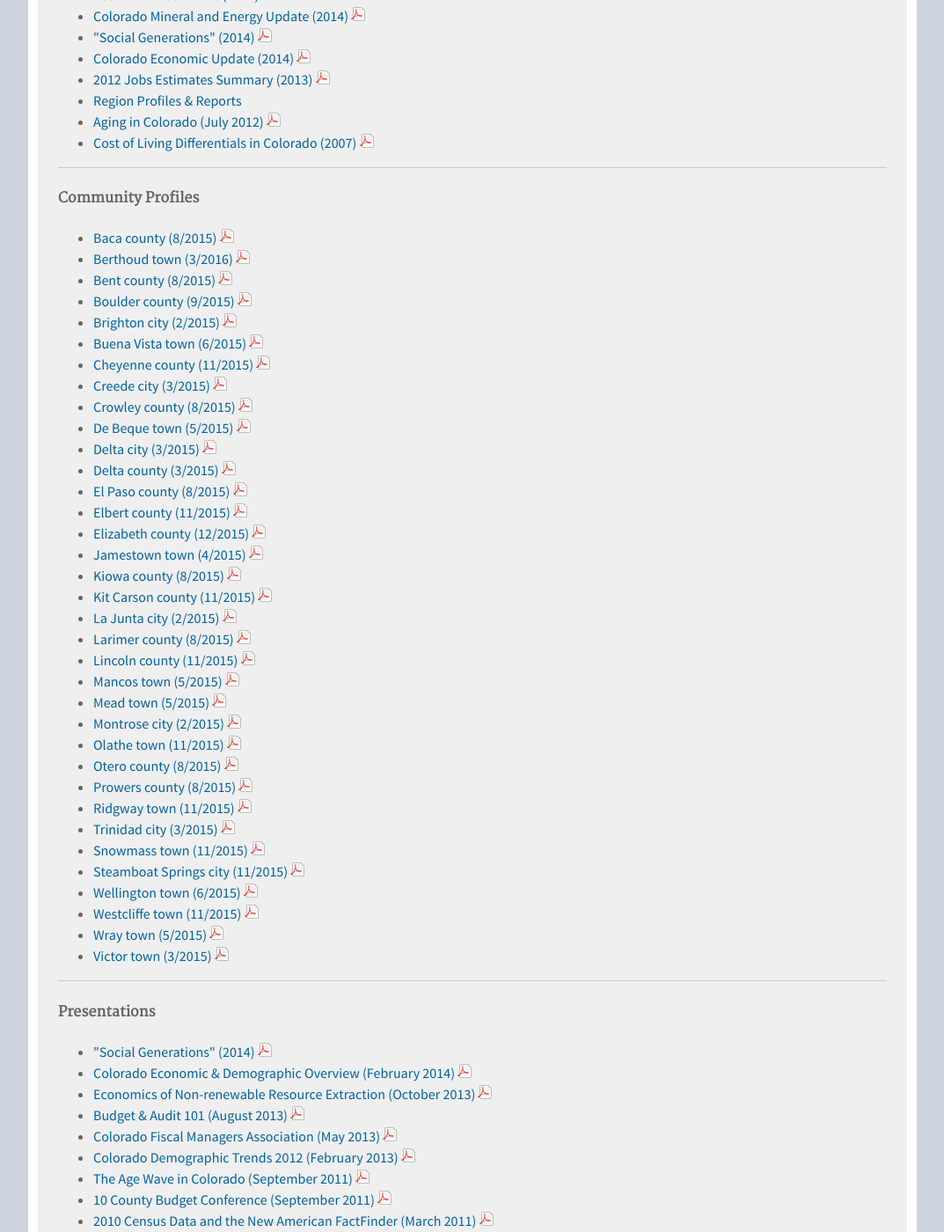
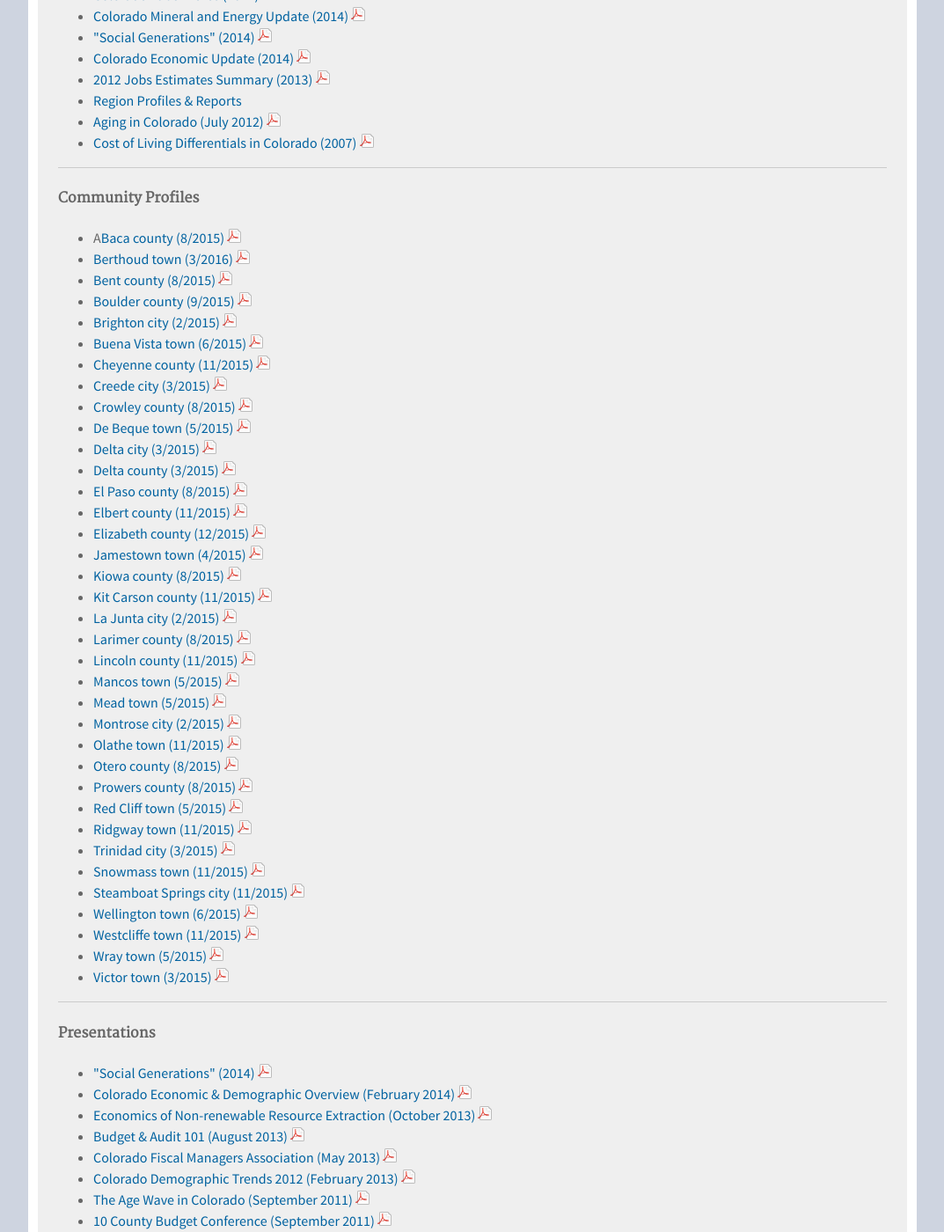
Before and after one commit to TBleess/Website_New, a Jekyll site: the page built from pages/9_Not_in_Menu/publications-and-presentations.md, in a window 1280 px wide and 1400 px high, scrolled down 711 px. Shown: the whole window at 88% size, without its empty margins (103-1176 px from the left). Built offline with Jekyll 4.4.1, drawn with Linux system fonts in a browser that asks for light colours.

Commit message:
Updated publications-and-presentations.md

```diff
--- a/pages/9_Not_in_Menu/publications-and-presentations.md
+++ b/pages/9_Not_in_Menu/publications-and-presentations.md
@@ -45,7 +45,7 @@ published: true
 
 #### Community Profiles
 
-- [Baca county (8/2015) ![pdf](/images/page_white_acrobat.png 'download pdf file')](https://drive.google.com/uc?export=download&id=0B-vz6H4k4SESczA5eEd6MVpCWFk)
+- A[Baca county (8/2015) ![pdf](/images/page_white_acrobat.png 'download pdf file')](https://drive.google.com/uc?export=download&id=0B-vz6H4k4SESczA5eEd6MVpCWFk)
 - [Berthoud town (3/2016) ![pdf](/images/page_white_acrobat.png 'download pdf file')](https://drive.google.com/open?id=0B-vz6H4k4SESN29PZnRTdG9mdlE)
 - [Bent county (8/2015) ![pdf](/images/page_white_acrobat.png 'download pdf file')](https://drive.google.com/uc?export=download&id=0B-vz6H4k4SESQk5vb2xkRDFKblU)
 - [Boulder county (9/2015) ![pdf](/images/page_white_acrobat.png 'download pdf file')](https://drive.google.com/uc?export=download&id=0B-vz6H4k4SESZXJjZXdmUzVxbDQ)
@@ -72,6 +72,7 @@ published: true
 - [Olathe town (11/2015) ![pdf](/images/page_white_acrobat.png 'download pdf file')](https://drive.google.com/uc?export=download&id=0B-vz6H4k4SESSncxaG0zaVBaVnM)
 - [Otero county (8/2015) ![pdf](/images/page_white_acrobat.png 'download pdf file')](https://drive.google.com/uc?export=download&id=0B-vz6H4k4SESQUZSQkhJcDNhM1U)
 - [Prowers county (8/2015) ![pdf](/images/page_white_acrobat.png 'download pdf file')](https://drive.google.com/uc?export=download&id=0B-vz6H4k4SESUG1jbFNKSFJTSXc)
+- [Red Cliff town (5/2015) ![pdf](/images/page_white_acrobat.png 'download pdf file')](https://drive.google.com/uc?export=download&id=0B-vz6H4k4SESZXJjZXdmUzVxbDQ)
 - [Ridgway town (11/2015) ![pdf](/images/page_white_acrobat.png 'download pdf file')](https://drive.google.com/uc?export=download&id=0B-vz6H4k4SEST1VXTEE5VU5nXzQ)
 - [Trinidad city (3/2015) ![pdf](/images/page_white_acrobat.png 'download pdf file')](https://drive.google.com/uc?export=download&id=0B2oqdPZKJqK7dHV4S2xBb1NLWGs)
 - [Snowmass town (11/2015) ![pdf](/images/page_white_acrobat.png 'download pdf file')](https://drive.google.com/uc?export=download&id=0B-vz6H4k4SESYUNlZjRSYkNyWFU)
```
